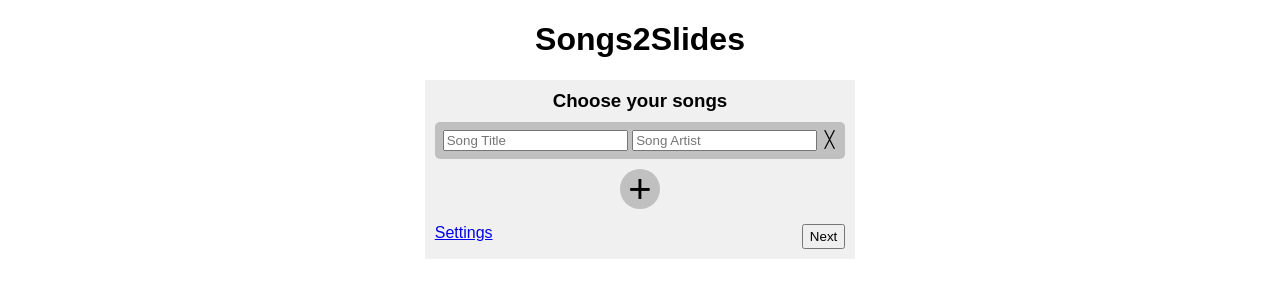
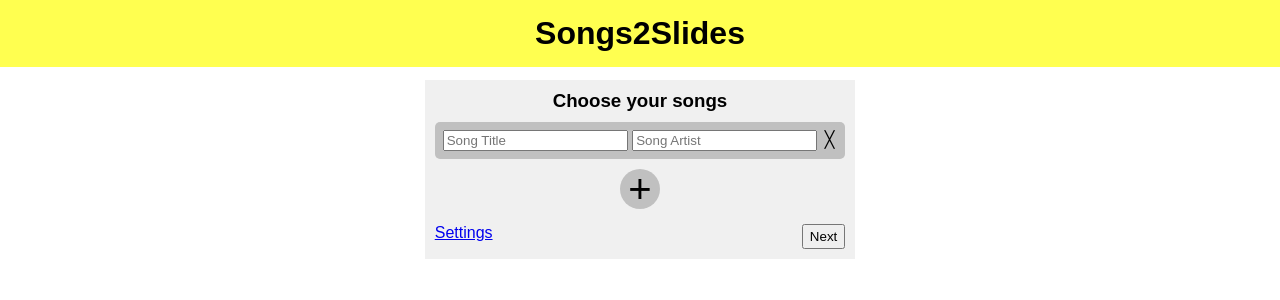
Before and after one commit to ashermorgan/Songs2Slides, a Flask app: page / in a window 1280 px wide. Shown: the top 300 px of the page. Run offline with Flask 2, Linux system fonts and the light colour scheme.

Commit message:
Add page header.

```diff
--- a/Songs2Slides/static/index.css
+++ b/Songs2Slides/static/index.css
@@ -3,7 +3,22 @@ body {
     text-align: center;
     font-family: Arial, Helvetica, sans-serif;
     touch-action: manipulation;
+    margin-top: 80px;
 }
+
+h1 {
+    margin-top: 15px;
+    margin-bottom: 15px;
+}
+
+#header {
+    position: fixed;
+    top: 0px;
+    left: 0px;
+    width: 100%;
+    background-color: #ffff50;
+}
+
 
 .container {
     margin: auto;
--- a/Songs2Slides/templates/index.html
+++ b/Songs2Slides/templates/index.html
@@ -8,7 +8,9 @@
         <script src="{{ url_for('static', filename='index.js') }}"></script>
     </head>
     <body onload="onLoad();">
-        <h1>Songs2Slides</h1>
+        <div id="header">
+            <h1>Songs2Slides</h1>
+        </div>
 
         <div id="songsContainer" class="container">
             <h3>Choose your songs</h3>
```
